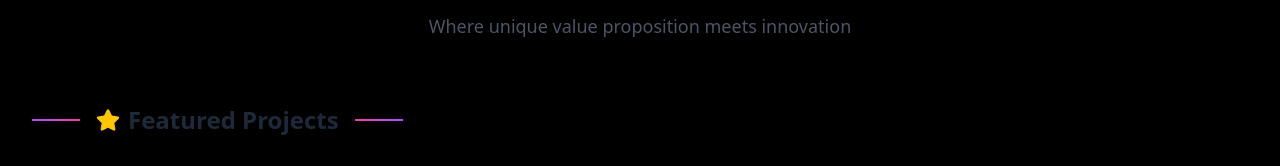
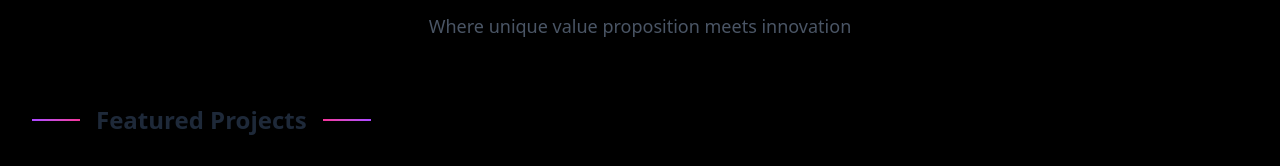
Before and after one commit to AzizCode25/Aziz_PortFolio, a React (Vite) app in the folder frontende/: page / in a window 1280 px wide. Shown: the part 2913-3079 px from the top of the page. Built offline with nearby package versions, Linux system fonts and the light colour scheme.

Commit message:
projects

```diff
--- a/frontende/src/components/Project.jsx
+++ b/frontende/src/components/Project.jsx
@@ -33,7 +33,7 @@ const Project = () => {
           <div className="flex items-center mb-8">
             <div className="w-12 h-0.5 bg-gradient-to-r from-purple-500 to-pink-500 mr-4"></div>
             <h3 className="text-2xl font-semibold text-gray-800 dark:text-white flex items-center">
-              <FaStar className="text-yellow-400 mr-2" />
+              {/* <FaStar className="text-yellow-400 mr-2" /> */}
               Featured Projects
             </h3>
             <div className="w-12 h-0.5 bg-gradient-to-r from-pink-500 to-purple-500 ml-4"></div>
```
